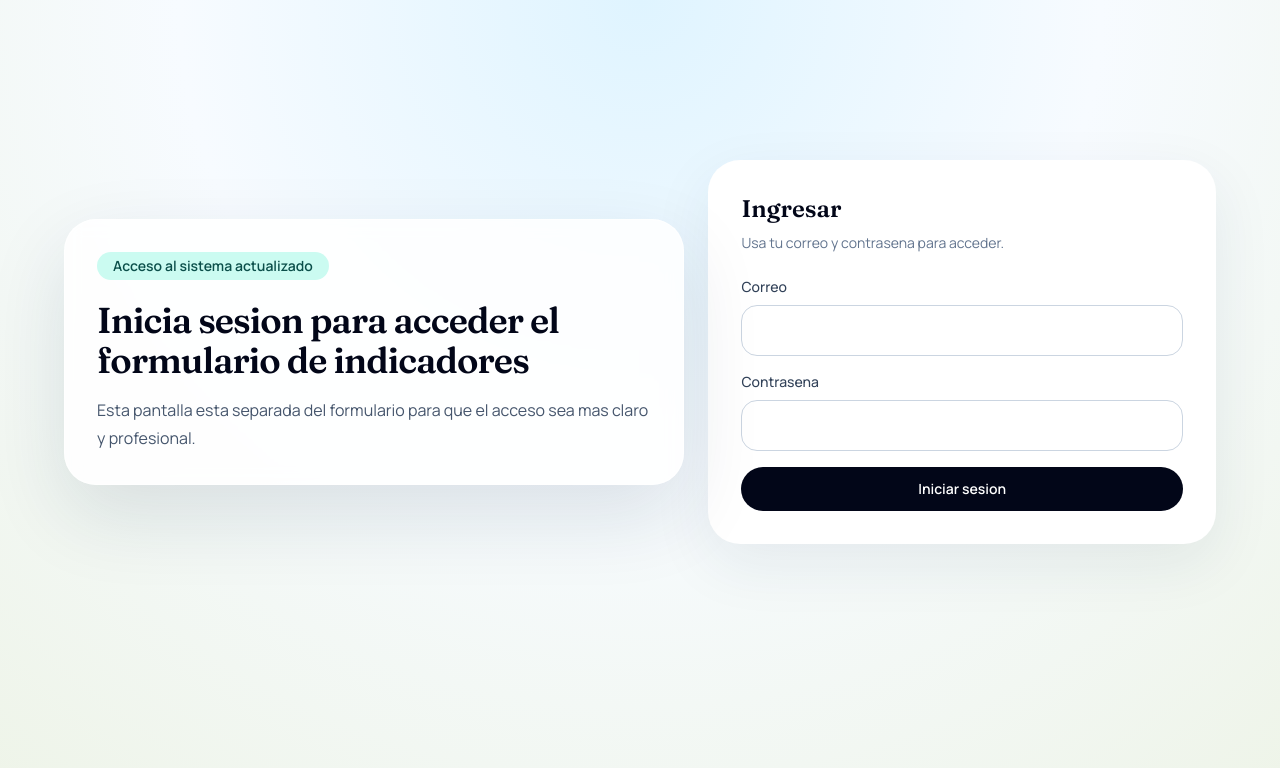
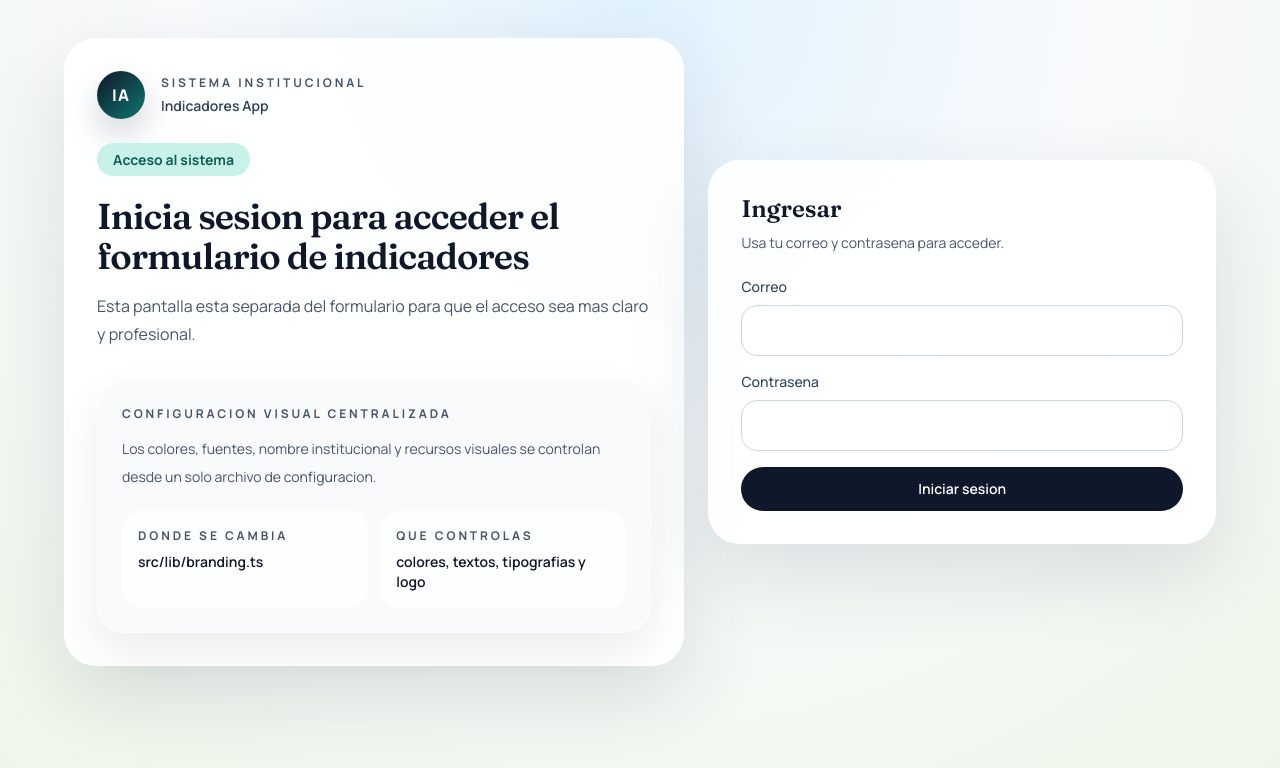
Before and after one commit to DataPlatform1/indicadores-app, a Next.js app: page /login in a window 1280 px wide. Shown: the top 768 px of the page. Built offline with nearby package versions, Linux system fonts and the light colour scheme; no server answers.

Commit message:
Refactor login page for branding integration

```diff
--- a/src/app/login/page.tsx
+++ b/src/app/login/page.tsx
@@ -2,6 +2,7 @@
 
 import { FormEvent, useEffect, useState } from "react";
 import { useRouter } from "next/navigation";
+import { BRANDING } from "@/lib/branding";
 import { canSubmit } from "@/lib/roles";
 
 type SessionUser = {
@@ -91,23 +92,52 @@ export default function LoginPage() {
   }
 
   return (
-    <main className="min-h-screen bg-[radial-gradient(circle_at_top,#dff4ff_0%,#f7fbff_45%,#eef4e8_100%)] px-4 py-8 text-slate-900">
+    <main className="brand-page px-4 py-8">
       <div className="mx-auto grid min-h-[80vh] w-full max-w-6xl items-center gap-6 lg:grid-cols-[1.1fr_0.9fr]">
-        <section className="rounded-[2rem] border border-white/70 bg-white/85 p-8 shadow-[0_30px_80px_rgba(20,38,62,0.12)] backdrop-blur">
-          <p className="inline-flex rounded-full bg-teal-100 px-4 py-1 text-sm font-semibold text-teal-900">
-            Acceso al sistema actualizado
+        <section className="brand-panel rounded-[2rem] p-8">
+          <div className="flex flex-wrap items-center gap-4">
+            <span className="brand-logo-mark">
+              {BRANDING.assets.logoText || BRANDING.shortName}
+            </span>
+            <div className="space-y-1">
+              <p className="brand-kicker">{BRANDING.appEyebrow}</p>
+              <p className="text-sm font-semibold text-slate-700">
+                {BRANDING.organizationName}
+              </p>
+            </div>
+          </div>
+
+          <p className="brand-badge mt-6">{BRANDING.loginBadge}</p>
+          <h1 className="brand-title mt-5 max-w-3xl text-4xl font-semibold tracking-tight">
+            {BRANDING.loginTitle}
+          </h1>
+          <p className="brand-copy mt-4 max-w-2xl text-base leading-7">
+            {BRANDING.loginDescription}
           </p>
-          <h1 className="mt-5 max-w-3xl text-4xl font-semibold tracking-tight text-slate-950">
-            Inicia sesion para acceder el formulario de indicadores
-          </h1>
-          <p className="mt-4 max-w-2xl text-base leading-7 text-slate-600">
-            Esta pantalla esta separada del formulario para que el acceso sea mas claro y profesional.
-          </p>
+
+          <div className="brand-panel-soft mt-8 rounded-[1.75rem] p-6">
+            <p className="brand-kicker">{BRANDING.loginSupportTitle}</p>
+            <p className="brand-copy mt-3 text-sm leading-7">
+              {BRANDING.loginSupportText}
+            </p>
+            <div className="mt-5 grid gap-3 text-sm text-slate-700 md:grid-cols-2">
+              <div className="rounded-[1.25rem] bg-white/80 p-4">
+                <p className="brand-kicker">Donde se cambia</p>
+                <p className="mt-2 font-semibold text-slate-900">src/lib/branding.ts</p>
+              </div>
+              <div className="rounded-[1.25rem] bg-white/80 p-4">
+                <p className="brand-kicker">Que controlas</p>
+                <p className="mt-2 font-semibold text-slate-900">
+                  colores, textos, tipografias y logo
+                </p>
+              </div>
+            </div>
+          </div>
         </section>
 
-        <section className="rounded-[2rem] border border-white/70 bg-white p-8 shadow-[0_20px_60px_rgba(25,50,80,0.08)]">
-          <h2 className="text-2xl font-semibold text-slate-950">Ingresar</h2>
-          <p className="mt-2 text-sm text-slate-500">
+        <section className="brand-panel rounded-[2rem] p-8">
+          <h2 className="brand-title text-2xl font-semibold">Ingresar</h2>
+          <p className="brand-copy mt-2 text-sm">
             Usa tu correo y contrasena para acceder.
           </p>
 
@@ -149,7 +179,7 @@ export default function LoginPage() {
             ) : null}
 
             <button
-              className="rounded-full bg-slate-950 px-6 py-3 text-sm font-semibold text-white transition hover:bg-slate-800 disabled:cursor-not-allowed disabled:bg-slate-400"
+              className="brand-button-primary px-6 py-3 text-sm font-semibold disabled:cursor-not-allowed disabled:bg-slate-400"
               disabled={isLoggingIn}
               type="submit"
             >
```
